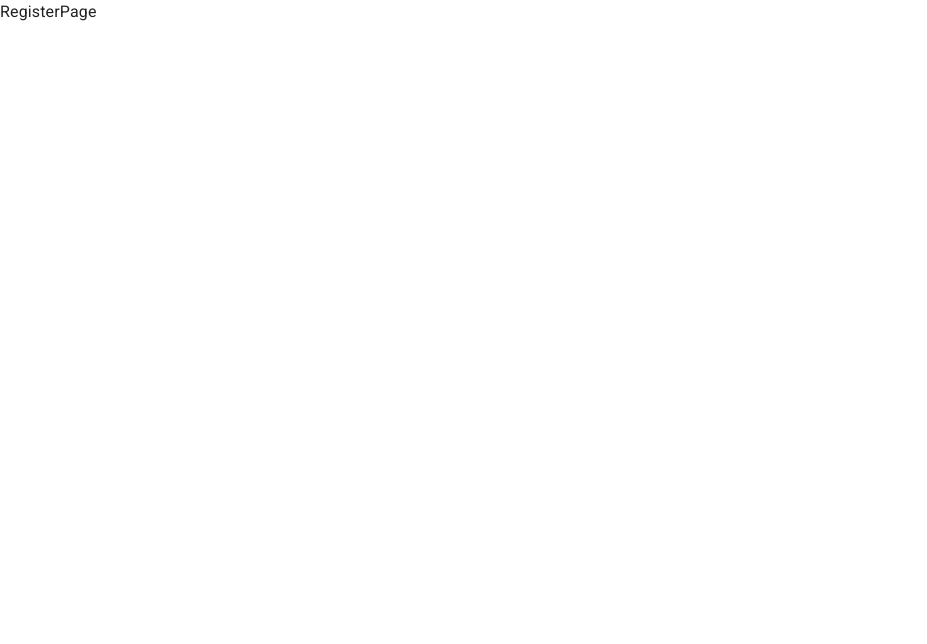
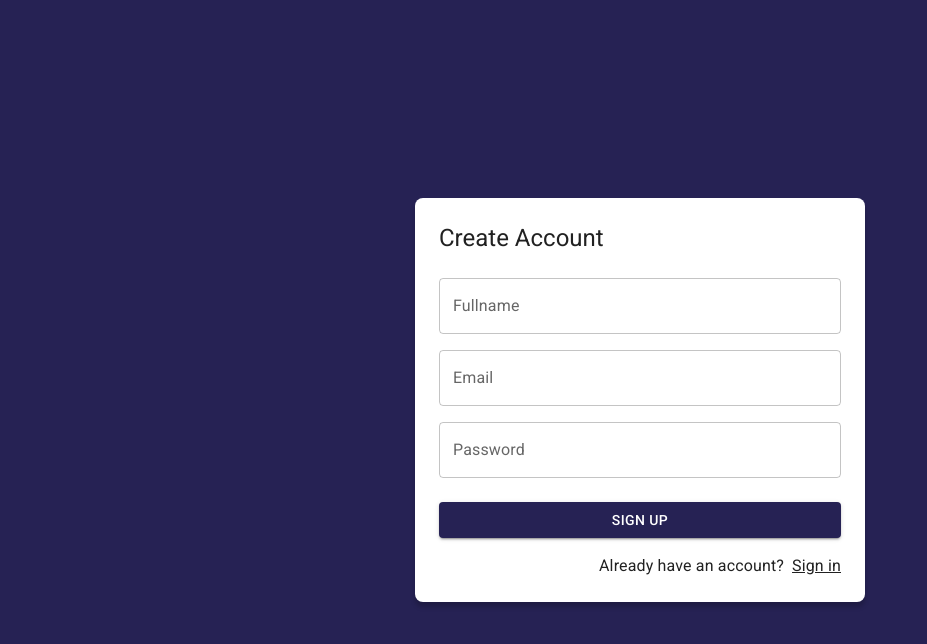
Before and after one commit to AntonyPalacios/JournalApp, a React (Vite) app: page /auth/register in a window 1280 px wide. Shown: the top 644 px of the page, without its empty margins (0-927 px from the left). Built offline with nearby package versions, Linux system fonts and the light colour scheme.

Commit message:
Auth Layout

```diff
--- /dev/null
+++ b/src/auth/layout/AuthLayout.jsx
@@ -0,0 +1,26 @@
+import {Grid, Typography} from "@mui/material";
+
+export const AuthLayout = ({children,title}) => {
+    return (
+        <Grid
+            container
+            spacing={0}
+            direction="column"
+            alignItems="center"
+            justifyContent="center"
+            sx={{minHeight: "100vh", backgroundColor: "primary.main", padding: 4}}
+        >
+            <Grid
+                item
+                className='box-shadow'
+                xd={3}
+                sx={{ width: {md:450}, backgroundColor:'white',padding:3,borderRadius:2 }}
+            >
+                <Typography variant='h5' sx={{mb:1}}>{title}</Typography>
+
+                {children}
+            </Grid>
+
+        </Grid>
+    );
+};
--- a/src/auth/pages/LoginPage.jsx
+++ b/src/auth/pages/LoginPage.jsx
@@ -1,27 +1,14 @@
-import {Button, Grid, TextField, Typography,Link} from "@mui/material";
+import {Button, Grid, Link, TextField, Typography} from "@mui/material";
 import {Google} from "@mui/icons-material";
 import {Link as RouterLink} from "react-router";
+import {AuthLayout} from "../layout/AuthLayout.jsx";
 
 export const LoginPage = () => {
     return (
-        <Grid
-            container
-            spacing={0}
-            direction="column"
-            alignItems="center"
-            justifyContent="center"
-            sx={{minHeight: "100vh", backgroundColor: "primary.main", padding: 4}}
-        >
-            <Grid
-                item
-                className='box-shadow'
-                xd={3}
-                sx={{ backgroundColor:'white',padding:3,borderRadius:2 }}
-            >
-                <Typography variant='h5' sx={{mb:1}}>Login</Typography>
+        <AuthLayout title="Login">
             <form>
                 <Grid container>
-                        <Grid item xs={12} sx={{mt:2}}>
+                    <Grid item xs={12} sx={{mt: 2}}>
                         <TextField
                             label='Email'
                             type='email'
@@ -29,7 +16,7 @@
                             fullWidth
                         />
                     </Grid>
-                        <Grid item xs={12} sx={{mt:2}}>
+                    <Grid item xs={12} sx={{mt: 2}}>
                         <TextField
                             label='Password'
                             type='password'
@@ -37,7 +24,7 @@
                             fullWidth
                         />
                     </Grid>
-                        <Grid container spacing={2} sx={{mb:2, mt:1}}>
+                    <Grid container spacing={2} sx={{mb: 2, mt: 1}}>
                         <Grid item xs={12} sm={6}>
                             <Button variant='contained' fullWidth>
                                 Login
@@ -46,20 +33,18 @@
                         <Grid item xs={12} sm={6}>
                             <Button variant='contained' fullWidth>
                                 <Google/>
-                                    <Typography sx={{ml:1}}>Google</Typography>
+                                <Typography sx={{ml: 1}}>Google</Typography>
                             </Button>
                         </Grid>
                     </Grid>
                     <Grid container direcction='row' justifyContent='end'>
-                            <Link component={ RouterLink } color='inherit' to='/auth/register'>
-                                Crear una cuenta
+                        <Link component={RouterLink} color='inherit' to='/auth/register'>
+                            Create account
                         </Link>
 
                     </Grid>
                 </Grid>
             </form>
-            </Grid>
-
-        </Grid>
+        </AuthLayout>
     );
 };
--- a/src/auth/pages/RegisterPage.jsx
+++ b/src/auth/pages/RegisterPage.jsx
@@ -1,7 +1,53 @@
+import {AuthLayout} from "../layout/AuthLayout.jsx";
+import {Button, Grid, Link, TextField, Typography} from "@mui/material";
+import {Google} from "@mui/icons-material";
+import {Link as RouterLink} from "react-router";
+
 export const RegisterPage = () => {
     return (
-        <div>
-          RegisterPage
-        </div>
+        <AuthLayout title="Create Account">
+            <form>
+                <Grid container>
+                    <Grid item xs={12} sx={{mt: 2}}>
+                        <TextField
+                            label='Fullname'
+                            type='text'
+                            placeholder='John Doe'
+                            fullWidth
+                        />
+                    </Grid>
+                    <Grid item xs={12} sx={{mt: 2}}>
+                        <TextField
+                            label='Email'
+                            type='email'
+                            placeholder='youremail@gmail.com'
+                            fullWidth
+                        />
+                    </Grid>
+                    <Grid item xs={12} sx={{mt: 2}}>
+                        <TextField
+                            label='Password'
+                            type='password'
+                            placeholder='Password'
+                            fullWidth
+                        />
+                    </Grid>
+                    <Grid container spacing={2} sx={{mb: 2, mt: 1}}>
+                        <Grid item xs={12} >
+                            <Button variant='contained' fullWidth>
+                                Sign Up
+                            </Button>
+                        </Grid>
+                    </Grid>
+                    <Grid container direcction='row' justifyContent='end'>
+                        <Typography sx={{mr:1}}>Already have an account?</Typography>
+                        <Link component={RouterLink} color='inherit' to='/auth/login'>
+                            Sign in
+                        </Link>
+
+                    </Grid>
+                </Grid>
+            </form>
+        </AuthLayout>
     );
 };
```
Lines whose indentation alone changed are shown as unchanged.
